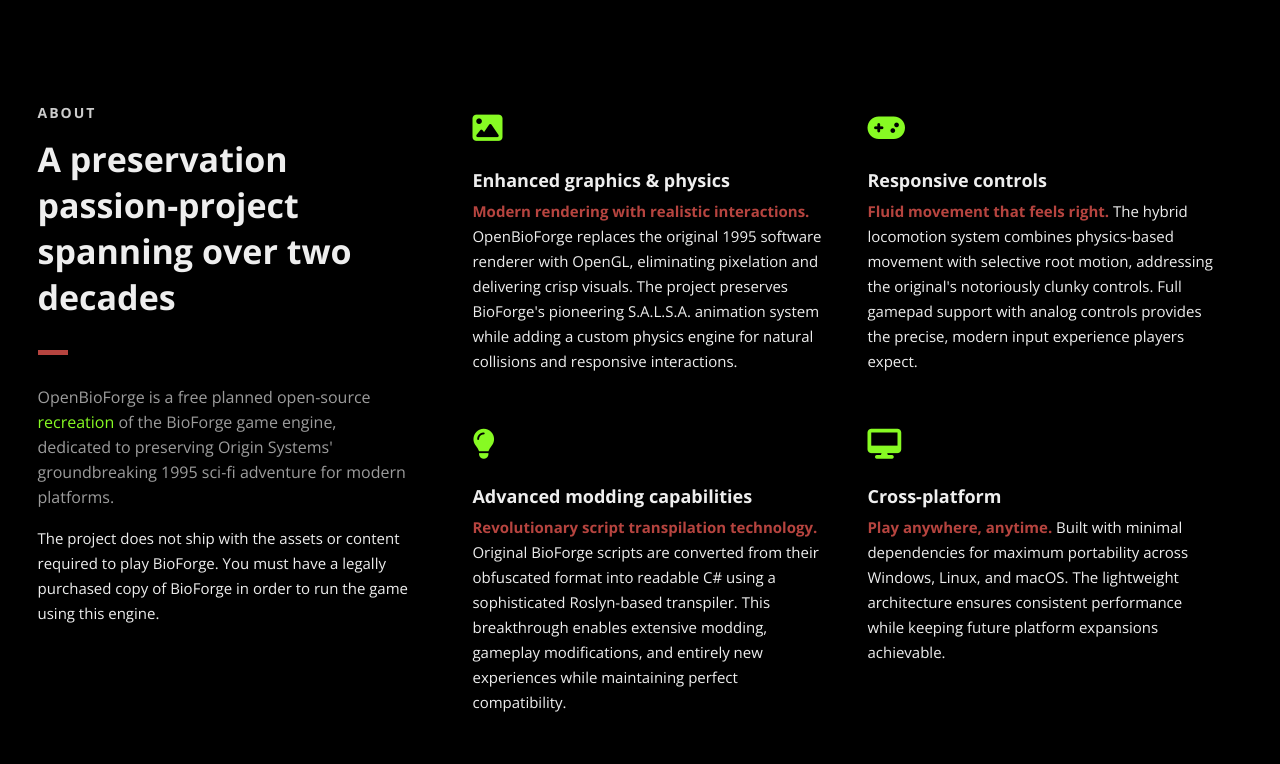
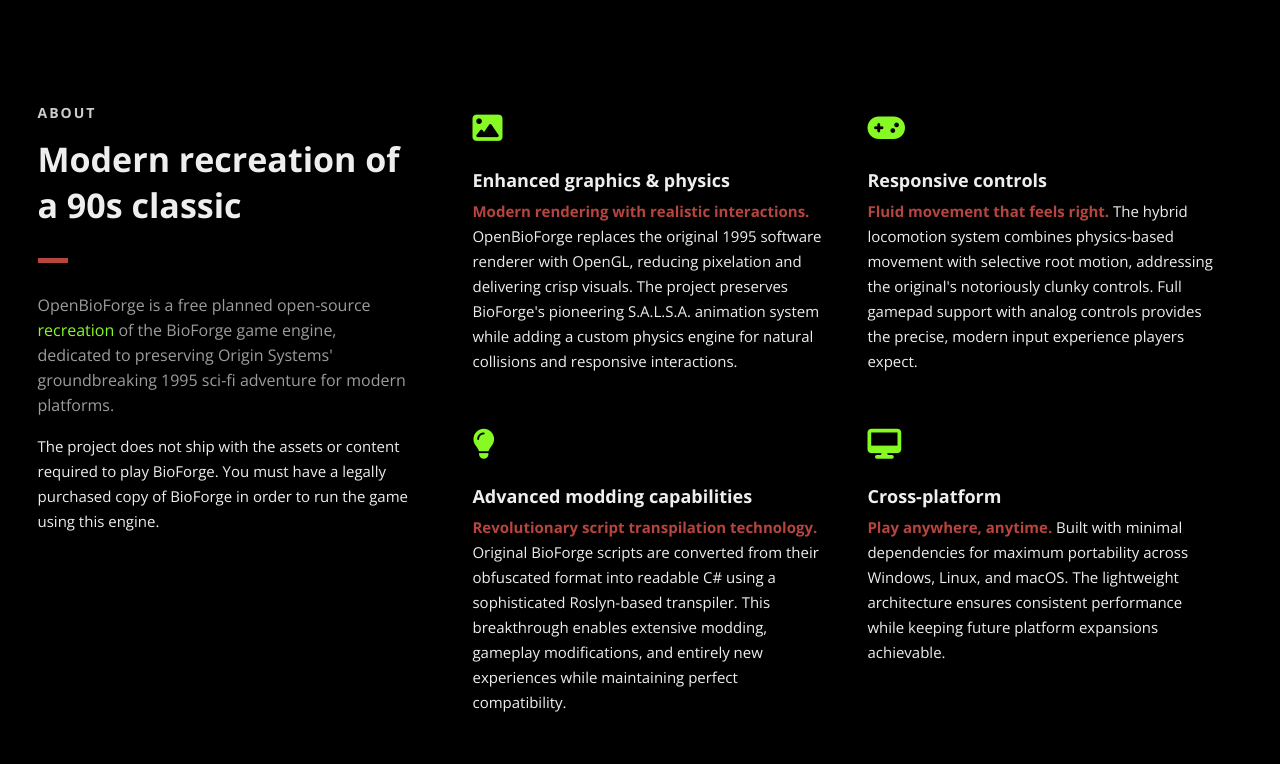
Before and after one commit to timcomport/openbioforge.com, a plain HTML site: page index.html in a window 1280 px wide. Shown: the part 876-1640 px from the top of the page. Drawn offline with nearby package versions, Linux system fonts and the light colour scheme.

Commit message:
style: add transparency to favicon and improve compatibility

```diff
--- a/index.html
+++ b/index.html
@@ -28,7 +28,10 @@
     <meta property="og:type" content="website"/>
 
     <!-- Favicon -->
-    <link rel="shortcut icon" href="images/favicon.ico" title="Favicon"/>
+    <link rel="apple-touch-icon" sizes="180x180" href="/apple-touch-icon.png">
+    <link rel="icon" type="image/png" sizes="32x32" href="/favicon-32x32.png">
+    <link rel="icon" type="image/png" sizes="16x16" href="/favicon-16x16.png">
+    <link rel="manifest" href="/site.webmanifest">
 
     <!-- Main CSS Files -->
     <link rel="stylesheet" href="css/openbioforge-style.css">
@@ -190,7 +193,7 @@
                 <div class="col-3">
                     <div class="section-heading">
                         <h3>ABOUT</h3>
-                        <h2 class="section-title">A preservation passion-project spanning over two decades</h2>
+                        <h2 class="section-title">Modern recreation of a 90s classic</h2>
                         <p class="section-subtitle">OpenBioForge is a free planned open-source <a href="https://en.wikipedia.org/wiki/Game_engine_recreation" target="_blank" rel="noopener">recreation</a> of the BioForge game engine,
                             dedicated to preserving Origin Systems' groundbreaking 1995 sci-fi adventure for modern platforms.</p>
                         <p>The project does not ship with the assets or content required to play BioForge. You must have a
@@ -211,7 +214,7 @@
                             <h4>Enhanced graphics &amp; physics</h4>
                             <p><b class="highlight-text">Modern rendering with realistic interactions.</b>
                                 OpenBioForge replaces the original 1995 software renderer with OpenGL,
-                                eliminating pixelation and delivering crisp visuals. The project preserves
+                                reducing pixelation and delivering crisp visuals. The project preserves
                                 BioForge's pioneering S.A.L.S.A. animation system while adding a custom
                                 physics engine for natural collisions and responsive interactions.</p>
                         </div>
```
Also changed, not shown: android-chrome-192x192.png (added), android-chrome-512x512.png (added), apple-touch-icon.png (added), favicon-16x16.png (added), favicon-32x32.png (added), favicon.ico (added), images/favicon.ico (deleted), site.webmanifest (added).
